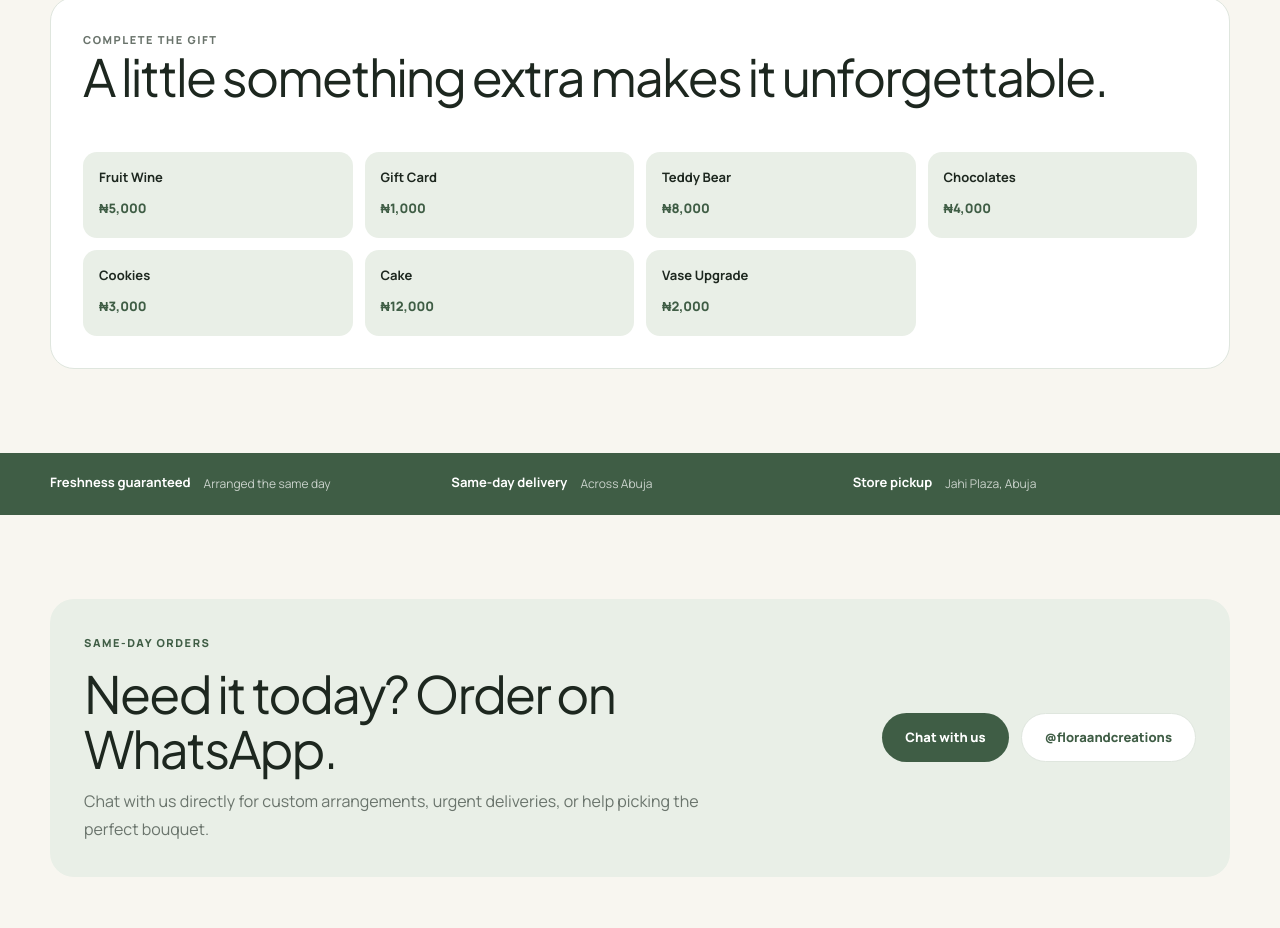
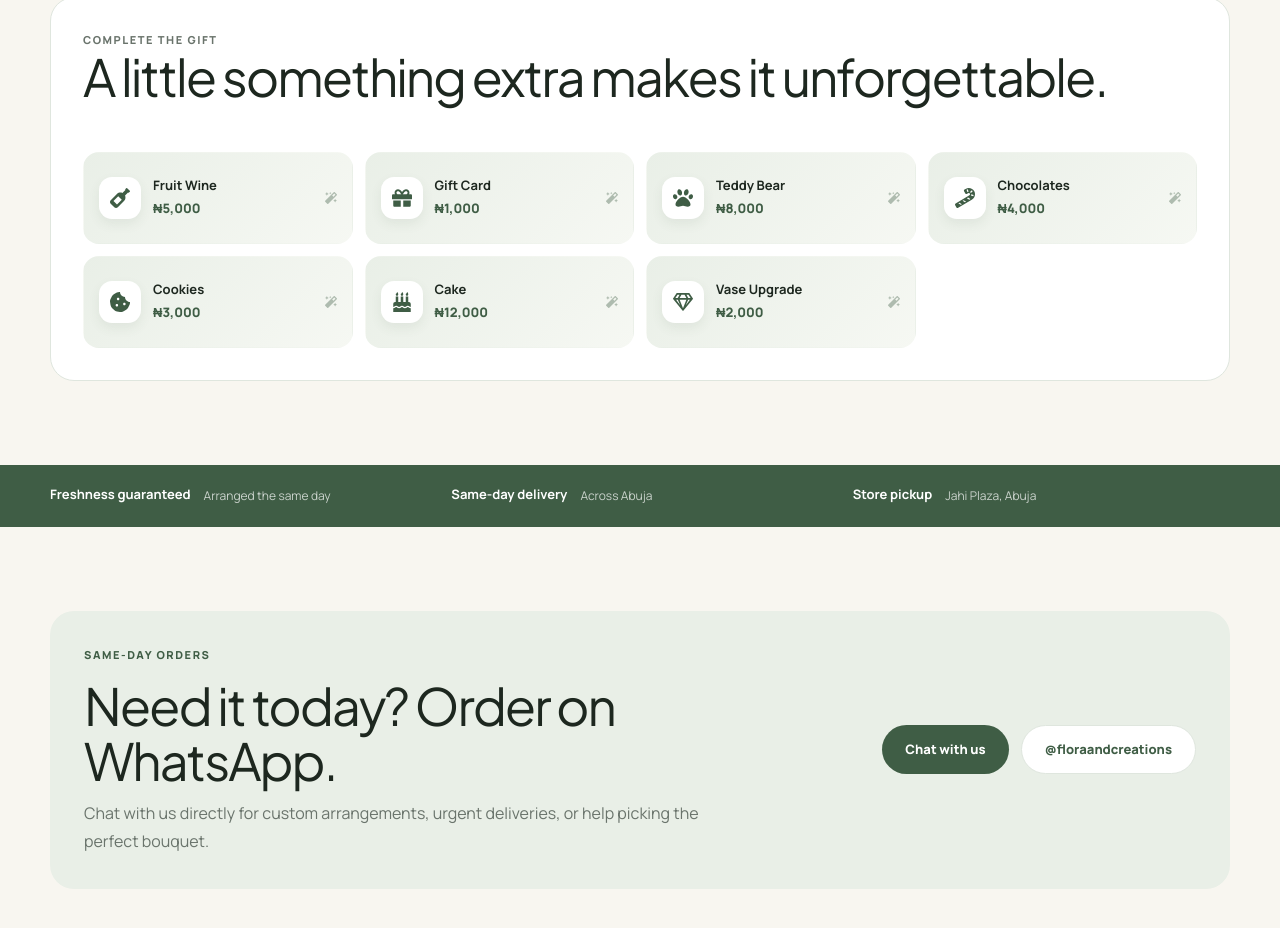
Before and after one commit to Obidavido/floraandcreations-next, a Next.js app: page / in a window 1280 px wide. Shown: the part 1342-2270 px from the top of the page. Built offline with nearby package versions, Linux system fonts and the light colour scheme; no server answers.

Commit message:
Add visual icons to gift add-ons

```diff
--- a/app/globals.css
+++ b/app/globals.css
@@ -90,9 +90,13 @@ p { line-height: 1.75; }
 .shop-meta select { border: 1px solid var(--line); border-radius: 8px; padding: 8px 10px; background: white; color: var(--ink); }
 .gift-panel { padding: 32px; border: 1px solid var(--line); border-radius: 24px; background: white; }
 .gift-grid { display: grid; grid-template-columns: repeat(4, 1fr); gap: 12px; }
-.gift-card { display: grid; gap: 8px; min-height: 86px; padding: 16px; border-radius: 14px; background: var(--sage); }
-.gift-card strong { font-size: 13px; }
-.gift-card span { color: var(--green); font-size: 13px; font-weight: 800; }
+.gift-card { position: relative; display: flex; align-items: center; gap: 12px; min-height: 92px; padding: 15px; border: 1px solid transparent; border-radius: 16px; background: linear-gradient(135deg, var(--sage), #f6f8f3); transition: transform .2s ease, border-color .2s ease, box-shadow .2s ease; }
+.gift-card:hover { transform: translateY(-3px); border-color: rgba(63, 93, 69, .2); box-shadow: 0 12px 24px rgba(63, 93, 69, .1); }
+.gift-icon { display: grid; place-items: center; flex: 0 0 42px; width: 42px; height: 42px; border-radius: 13px; background: white; color: var(--green); font-size: 20px; box-shadow: 0 5px 12px rgba(63, 93, 69, .08); }
+.gift-card-copy { display: grid; gap: 6px; min-width: 0; }
+.gift-card strong { font-size: 13px; line-height: 1.2; }
+.gift-card-copy > span { color: var(--green); font-size: 13px; font-weight: 800; }
+.gift-card-arrow { margin-left: auto; color: var(--green); opacity: .38; font-size: 12px; }
 .pager { display: flex; justify-content: center; align-items: center; gap: 18px; margin-top: 34px; }
 .pager > span { display: grid; place-items: center; width: 30px; height: 30px; border-radius: 50%; background: var(--green); color: white; font-size: 12px; }
 .whatsapp-cta { display: flex; justify-content: space-between; align-items: center; gap: 30px; padding: 34px; border-radius: 24px; background: var(--sage); }
--- a/app/page.tsx
+++ b/app/page.tsx
@@ -3,20 +3,22 @@ import Image from "next/image";
 import { getCategories, getProducts } from "@/lib/api";
 import { ProductCard } from "@/components/ProductCard";
 import { pageMetadata } from "@/lib/seo";
+import { FaBirthdayCake, FaCandyCane, FaCookieBite, FaGift, FaMagic, FaPaw, FaRegGem, FaWineBottle } from "react-icons/fa";
+import type { IconType } from "react-icons";
 
 export const metadata = pageMetadata("Celebrate life's special moments", "Fresh flowers, gift boxes, chocolates and wines beautifully arranged and delivered across Abuja.");
 
 export default async function HomePage() {
   const [products, categories] = await Promise.all([getProducts(), getCategories()]);
   const visibleProducts = products.slice(0, 9);
-  const extras = [
-    ["Fruit Wine", "₦5,000"],
-    ["Gift Card", "₦1,000"],
-    ["Teddy Bear", "₦8,000"],
-    ["Chocolates", "₦4,000"],
-    ["Cookies", "₦3,000"],
-    ["Cake", "₦12,000"],
-    ["Vase Upgrade", "₦2,000"]
+  const extras: Array<[string, string, IconType]> = [
+    ["Fruit Wine", "₦5,000", FaWineBottle],
+    ["Gift Card", "₦1,000", FaGift],
+    ["Teddy Bear", "₦8,000", FaPaw],
+    ["Chocolates", "₦4,000", FaCandyCane],
+    ["Cookies", "₦3,000", FaCookieBite],
+    ["Cake", "₦12,000", FaBirthdayCake],
+    ["Vase Upgrade", "₦2,000", FaRegGem]
   ];
   return <>
     <section className="original-hero-section"><div className="container">
@@ -36,7 +38,7 @@ export default async function HomePage() {
       <div className="pager"><Link className="text-link" href="/shop">Prev</Link><span>1</span><Link className="text-link" href="/shop">2</Link><Link className="text-link" href="/shop">Next</Link></div>
     </section>
 
-    <section className="section container"><div className="gift-panel"><div className="section-header"><div><p className="eyebrow">Complete the gift</p><h2>A little something extra makes it unforgettable.</h2></div></div><div className="gift-grid">{extras.map(([name, price]) => <div className="gift-card" key={name}><strong>{name}</strong><span>{price}</span></div>)}</div></div>
+    <section className="section container"><div className="gift-panel"><div className="section-header"><div><p className="eyebrow">Complete the gift</p><h2>A little something extra makes it unforgettable.</h2></div></div><div className="gift-grid">{extras.map(([name, price, Icon]) => <div className="gift-card" key={name}><span className="gift-icon" aria-hidden="true"><Icon /></span><div className="gift-card-copy"><strong>{name}</strong><span>{price}</span></div><span className="gift-card-arrow" aria-hidden="true"><FaMagic /></span></div>)}</div></div>
     </section>
 
     <section className="promise-strip"><div className="container promise-grid"><div><strong>Freshness guaranteed</strong><span>Arranged the same day</span></div><div><strong>Same-day delivery</strong><span>Across Abuja</span></div><div><strong>Store pickup</strong><span>Jahi Plaza, Abuja</span></div></div></section>
```
